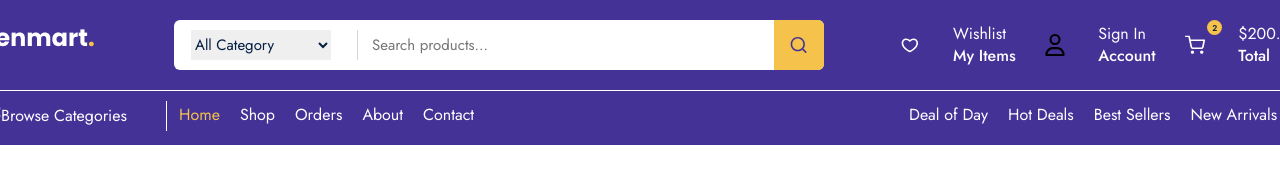
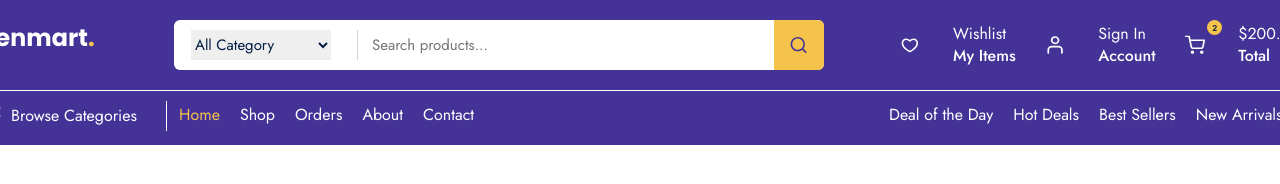
Before and after one commit to ali221022/zenmart, a plain HTML site: page index.html in a window 1280 px wide. Drawn offline with Linux system fonts and the light colour scheme.

Commit message:
https://github.com/ali221022/zenmart.git

```diff
--- a/index.html
+++ b/index.html
@@ -46,9 +46,7 @@
                     <a href="">
                         <div class="top_menu_box">
                             <div class="box_icon_box">
-<!--Userni rasmini jo'natib bergan rasmlaringiz ichidan topolmadim
-    font awesomedan shuni yuklay oldim xolos-->
-                                <img src="public/images/icons/user-regular (5).svg" alt="">
+                                <img src="public/images/icons/profile.svg" alt="">
                             </div>
                             <div class="box_info_box">
                                 <span>Sign In</span>
@@ -94,7 +92,7 @@
                         </div>
                     </div>
                     <div class="sorting_menu">
-                        <span>Deal of Day</span>
+                        <span>Deal of the Day</span>
                         <span>Hot Deals</span>
                         <span>Best Sellers</span>
                         <span>New Arrivals</span>
--- a/public/css/home.css
+++ b/public/css/home.css
@@ -227,7 +227,6 @@
     align-items: center;
     border-right: 1px solid rgb(255, 255, 255);
 
-
 }
 
 
@@ -237,6 +236,7 @@
 }
 
 .browse_box span {
+    margin-left: 10px;
     font-family: Jost;
     font-style: normal;
     font-size: 16px;
@@ -247,7 +247,7 @@
 
 .navbar_bott_menu_box .navbar_route_menu {
     margin-left: 12px;
-    width: 710px;
+    width: 690px;
     display: flex;
     flex-direction: row;
 }
```
